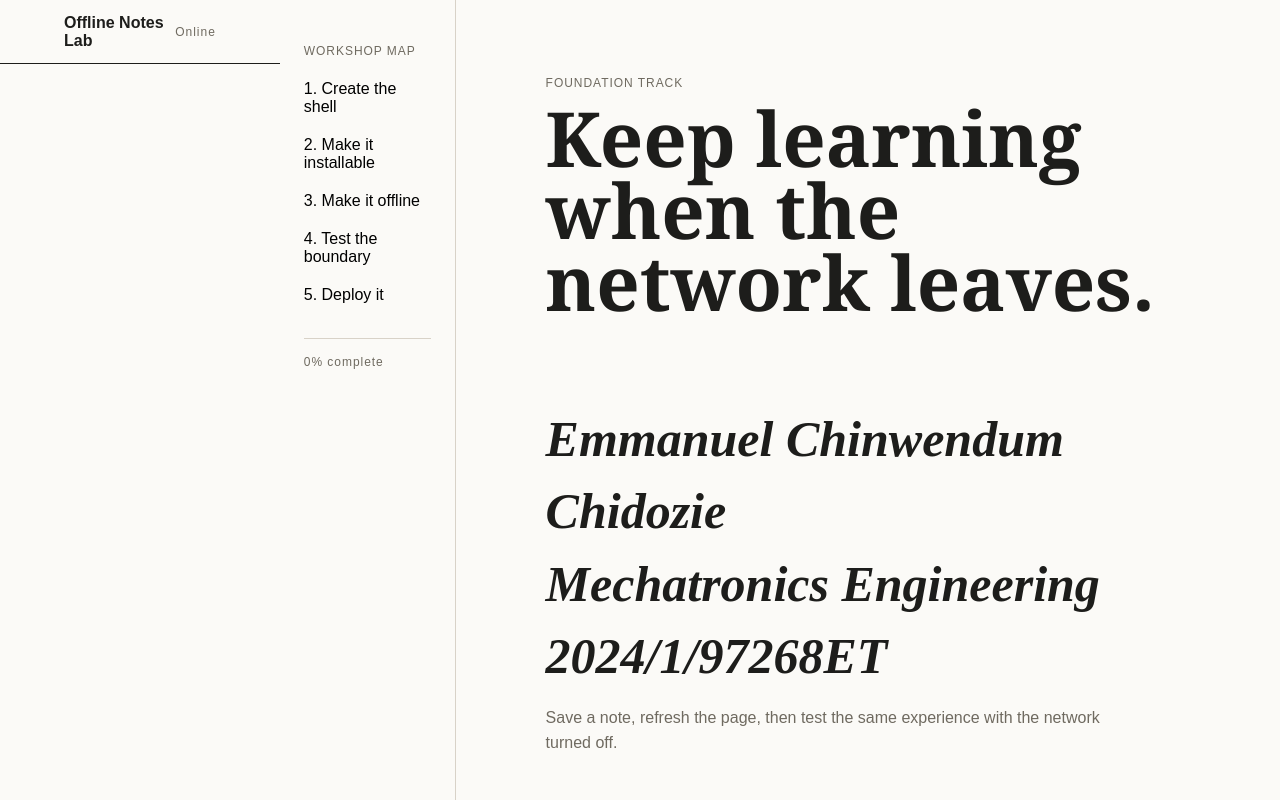
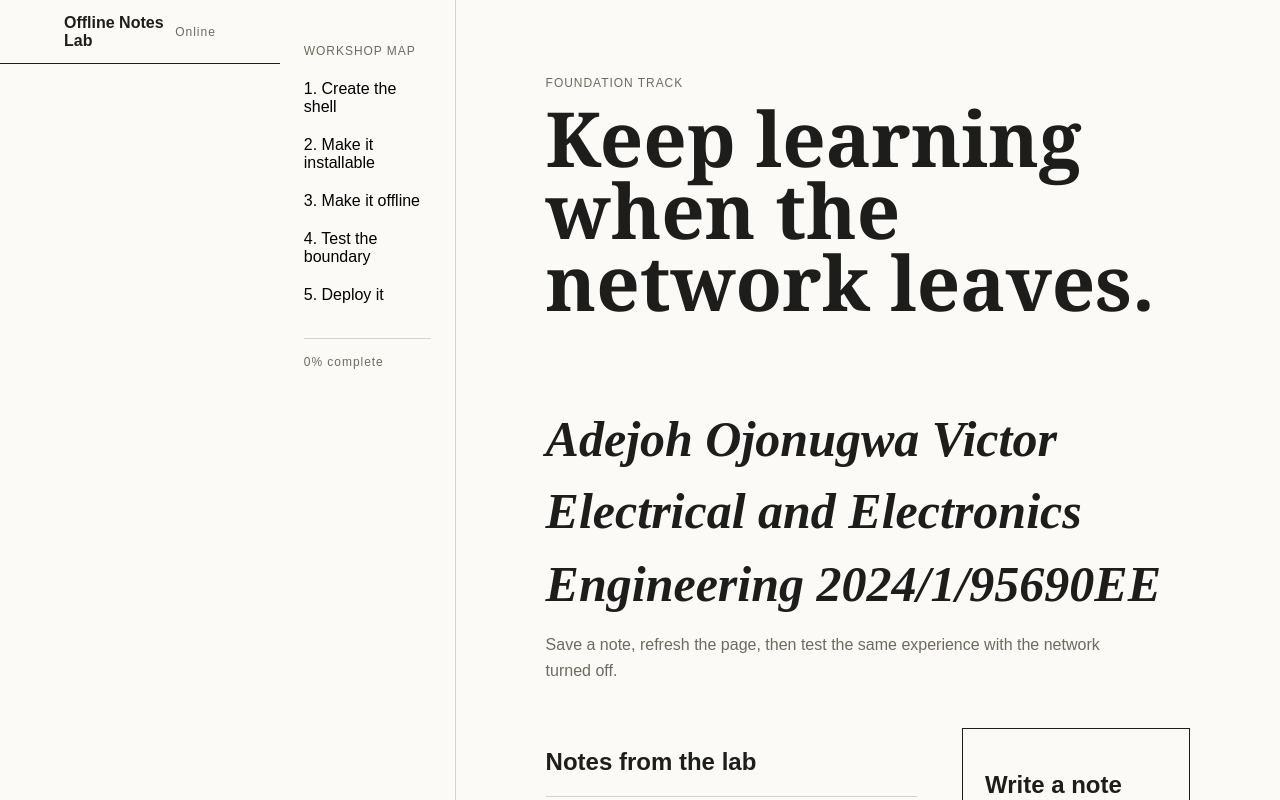
Before and after one commit to Philemon100/PWA_Project, a React (Vite) app: page / in a window 1280 px wide. Shown: the top 800 px of the page. Built offline with nearby package versions, Linux system fonts and the light colour scheme.

Commit message:
Initial commit

```diff
--- a/src/pages/Home.tsx
+++ b/src/pages/Home.tsx
@@ -101,9 +101,9 @@ export default function Home() {
           <br />
           <span className="nameSection">
             {" "}
-            Emmanuel Chinwendum Chidozie
+            Adejoh Ojonugwa Victor
             <br />
-            Mechatronics Engineering 2024/1/97268ET
+            Electrical and Electronics Engineering 2024/1/95690EE
           </span>
         </h1>
         <p className="lede">
--- a/vite.config.ts
+++ b/vite.config.ts
@@ -3,5 +3,5 @@ import { defineConfig } from "vite";
 
 export default defineConfig({
   plugins: [react()],
-  base: "/My-PWA-Project/",
+  base: "/PWAProject/",
 });
```
